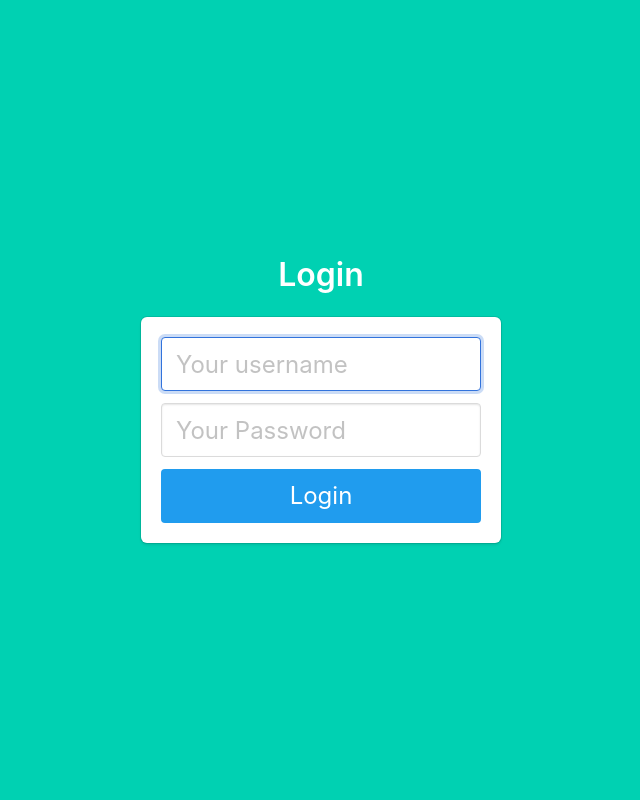
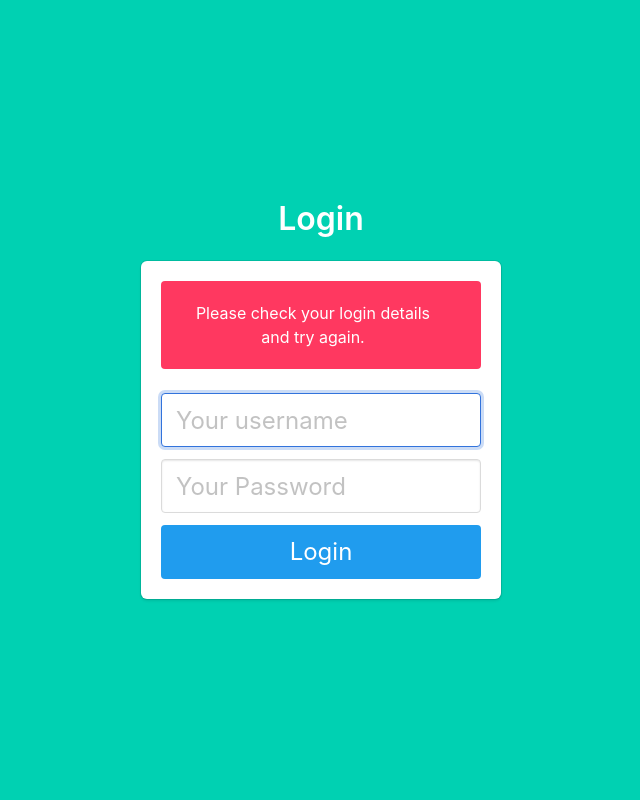
Before and after one commit to Shiv98/Adaptive_Learning_Platform, a Flask app: page /login in a window 1280 px wide. Shown: the whole page, without its empty margins (319-959 px from the left). Run offline with Flask 2, Linux system fonts and the light colour scheme; data comes from the database, SQL or seed files in the repository; both versions use the stored data as it was after the commit.

Commit message:
added login and signup validation

```diff
--- a/app.py
+++ b/app.py
@@ -1,4 +1,6 @@
 from flask import Flask, request, jsonify, render_template,redirect, url_for,flash
+from flask_login import UserMixin
+from werkzeug.security import generate_password_hash, check_password_hash
 from flask_sqlalchemy import SQLAlchemy
 from flask_marshmallow import Marshmallow
 import os
@@ -40,9 +42,21 @@ ts_schema = TeacherSchema(many=True)
 def index():
     return render_template('index.html')
 
-@app.route('/login')
+@app.route('/login', methods=['GET','POST'])
 def login():
-    return render_template('login.html')
+    uname = request.form.get('uname')
+    password = request.form.get('password')
+
+    user = Teacher.query.filter_by(username=uname).first()
+
+    # check if the user actually exists
+    # take the user-supplied password, hash it, and compare it to the hashed password in the database
+    if not user or not check_password_hash(user.password, password):
+        flash('Please check your login details and try again.')
+        return render_template('login.html') # if the user doesn't exist or password is wrong, reload the page
+
+    # if the above check passes, then we know the user has the right credentials
+    return render_template('postlogin.html')
 
 # Create a Teacher
 @app.route('/teacher', methods=['POST'])
@@ -58,7 +72,7 @@ def add_teacher():
         flash('Email address already exists, Try with a different username or login!')
         return render_template('index.html')
 
-    new_teacher = Teacher(usernamef, namef, passwordf)
+    new_teacher = Teacher(usernamef, namef,generate_password_hash(passwordf, method='sha256'))
     db.session.add(new_teacher)
     db.session.commit()
 
--- a/templates/login.html
+++ b/templates/login.html
@@ -3,16 +3,23 @@
 <div class="column is-4 is-offset-4">
     <h3 class="title">Login</h3>
     <div class="box">
+        {% with messages = get_flashed_messages() %}
+        {% if messages %}
+            <div class="notification is-danger">
+                {{ messages[0] }}
+            </div>
+        {% endif %}
+        {% endwith %}
         <form method="POST" action="/login">
             <div class="field">
                 <div class="control">
-                    <input class="input is-large" type="uname" name="email" placeholder="Your username" autofocus="">
+                    <input class="input is-large" type="uname" name="uname" id="uname" placeholder="Your username" autofocus="">
                 </div>
             </div>
 
             <div class="field">
                 <div class="control">
-                    <input class="input is-large" type="password" name="password" placeholder="Your Password">
+                    <input class="input is-large" type="password" name="password" id ="password" placeholder="Your Password">
                 </div>
             </div>
             <button class="button is-block is-info is-large is-fullwidth">Login</button>
--- a/templates/postlogin.html
+++ b/templates/postlogin.html
@@ -1 +1,5 @@
-Successfully logged in
+{% block content %}
+<h1 class="title">
+  Welcome, you are logged in successfully!
+</h1>
+{% endblock %}
```
Also changed, not shown: db.sqlite, 1 other file.
